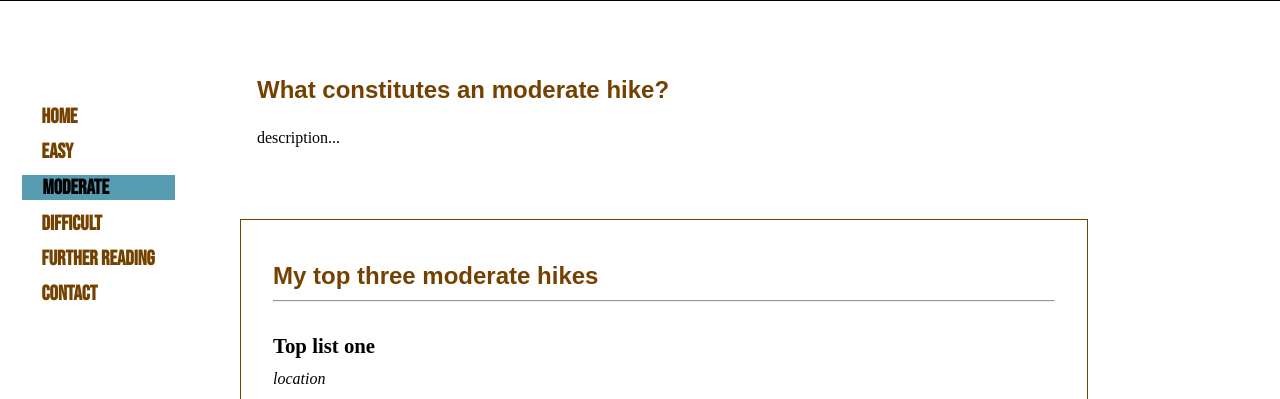
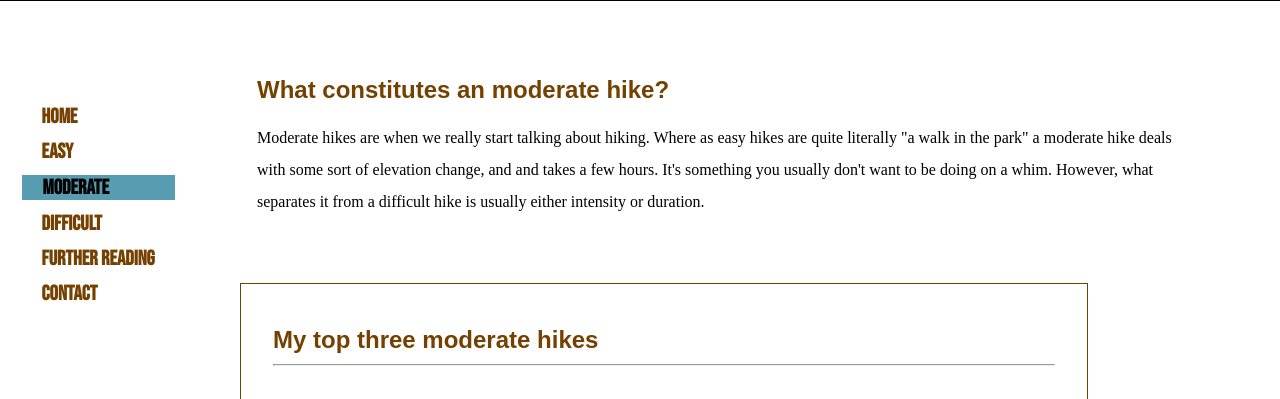
Before and after one commit to rypmaloney/hikenortheast, a plain HTML site: page moderate.html in a window 1280 px wide. Shown: the part 401-800 px from the top of the page. Drawn offline with Linux system fonts and the light colour scheme; grey boxes are pictures that could not be loaded; a web font is replaced by a local one.

Commit message:
Added copy for description of hike. This shouldn't have affected the layout at all.

```diff
--- a/moderate.html
+++ b/moderate.html
@@ -76,7 +76,7 @@
         <section id="description">
             <h3> What constitutes an moderate hike?</h3>
 
-            <p>description... </p>
+            <p>Moderate hikes are when we really start talking about hiking. Where as easy hikes are quite literally "a walk in the park" a moderate hike deals with some sort of elevation change, and and takes a few hours. It's something you usually don't want to be doing on a whim. However, what separates it from a difficult hike is usually either intensity or duration.</p>
         </section>
         <article>
             <h3> My top three moderate hikes</h3>
```
